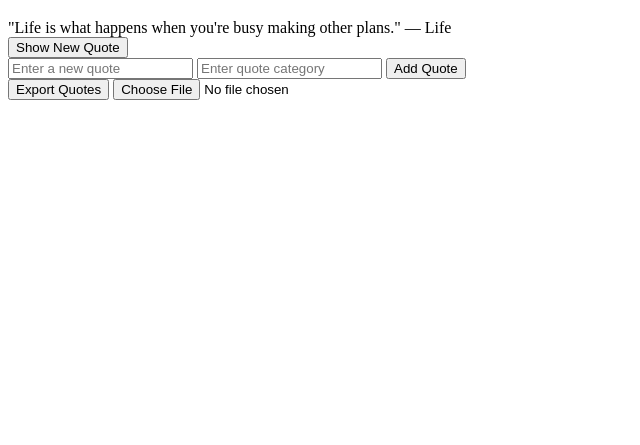
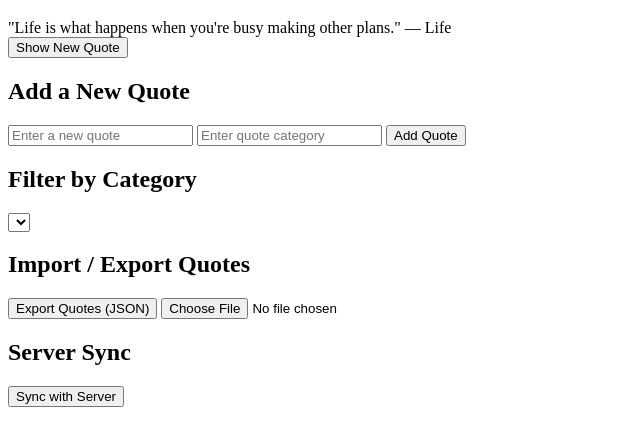
Before and after one commit to Chieftain001/alx_fe_javascript, a plain HTML site: page dom-manipulation/index.html in a window 1280 px wide. Shown: the part 61-506 px from the top of the page, without its empty margins (0-640 px from the left). Drawn offline with Linux system fonts and the light colour scheme.

Commit message:
Update index.html

```diff
--- a/dom-manipulation/index.html
+++ b/dom-manipulation/index.html
@@ -8,20 +8,29 @@
 <body>
   <h1>Dynamic Quote Generator</h1>
 
-  <div id="quoteDisplay"></div>
+  <!-- Quote Display -->
+  <div id="quoteDisplay">Click "Show New Quote" to see a quote.</div>
   <button id="newQuote">Show New Quote</button>
 
-  <div>
-    <input id="newQuoteText" type="text" placeholder="Enter a new quote" />
-    <input id="newQuoteCategory" type="text" placeholder="Enter quote category" />
-    <button onclick="addQuote()">Add Quote</button>
-  </div>
+  <!-- Add Quote Form -->
+  <h2>Add a New Quote</h2>
+  <input id="newQuoteText" type="text" placeholder="Enter a new quote" />
+  <input id="newQuoteCategory" type="text" placeholder="Enter quote category" />
+  <button id="addQuoteBtn">Add Quote</button>
 
-  <!-- Import/Export -->
-  <div>
-    <button onclick="exportToJsonFile()">Export Quotes</button>
-    <input type="file" id="importFile" accept=".json" onchange="importFromJsonFile(event)" />
-  </div>
+  <!-- Category Filter -->
+  <h2>Filter by Category</h2>
+  <select id="categoryFilter"></select>
+
+  <!-- Import / Export -->
+  <h2>Import / Export Quotes</h2>
+  <button id="exportBtn">Export Quotes (JSON)</button>
+  <input type="file" id="importFile" accept=".json" />
+
+  <!-- Sync Section -->
+  <h2>Server Sync</h2>
+  <button id="syncBtn">Sync with Server</button>
+  <div id="syncStatus"></div>
 
   <script src="script.js"></script>
 </body>
```
